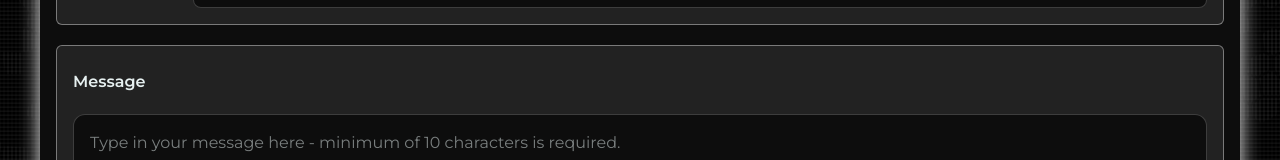
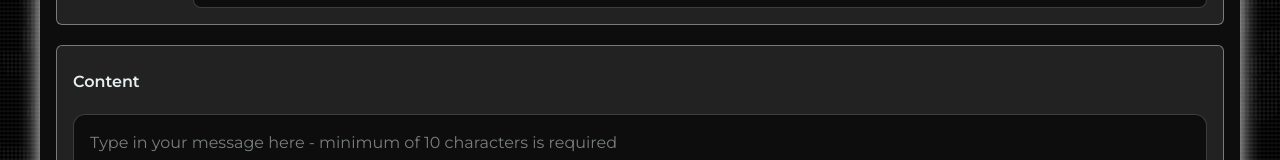
Before and after one commit to LukCen/LBJPortfolio, a Vue app: page / in a window 1280 px wide. Shown: the part 2473-2633 px from the top of the page. Built offline with nearby package versions, Linux system fonts and the light colour scheme; no server answers.

Commit message:
languages - contact section properly lang versioned

```diff
--- a/src/components/ContactMe.vue
+++ b/src/components/ContactMe.vue
@@ -41,24 +41,24 @@ async function sendEmail() {
 
 <template>
   <section id="contact" class="flex flex-col gap-5 bg-medium p-4 rounded-xl shadow-primary">
-    <h2 class="section_header text-secondary font-bold text-shadow-[0px_0px_20px_var(--color-secondary)]">Contact</h2>
+    <h2 class="section_header text-secondary font-bold text-shadow-[0px_0px_20px_var(--color-secondary)]">{{ $t('contact.title') }}</h2>
     <form @submit.prevent="sendEmail" class="flex flex-col gap-5">
       <!-- client email -->
       <div class="form-block flex gap-5 border-1 border-[rgba(255,255,255,0.4)] bg-dark px-4 py-4 rounded-md">
-        <label class="min-w-[100px] text-center flex justify-center items-center font-semibold" for="contact-email">Your
-          e-mail</label>
-        <input required placeholder="Type in your e-mail here, so I can get back to you!" v-model="email" class="w-full p-2 min-h-[40px] rounded-lg bg-medium border-1 border-[rgba(255,255,255,0.2)]"
-          id="contact-email" type="email">
+        <label class="min-w-[100px] text-center flex justify-center items-center font-semibold" for="contact-email">{{ $t('contact.email.label') }}</label>
+        <input required :placeholder="$t('contact.email.placeholder')" v-model="email" class="w-full p-2 min-h-[40px] rounded-lg bg-medium border-1 border-[rgba(255,255,255,0.2)]" id="contact-email"
+          type="email">
       </div>
       <!-- title -->
       <div class="form-block flex gap-5 border-1 border-[rgba(255,255,255,0.4)] bg-dark px-4 py-4 rounded-md">
-        <label class="min-w-[100px] flex justify-start items-center font-semibold" for="contact-title">Title</label>
-        <input require placeholder="Your email title." v-model="title" class="w-full p-2 min-h-[40px] rounded-lg bg-medium border-1 border-[rgba(255,255,255,0.2)]" id="contact-title" type="text">
+        <label class="min-w-[100px] flex justify-start items-center font-semibold" for="contact-title">{{ $t('contact.email_title.label') }}</label>
+        <input require :placeholder="$t('contact.email_title.placeholder')" v-model="title" class="w-full p-2 min-h-[40px] rounded-lg bg-medium border-1 border-[rgba(255,255,255,0.2)]"
+          id="contact-title" type="text">
       </div>
       <!-- message -->
       <div class="form-block flex flex-col gap-5 border-1 border-[rgba(255,255,255,0.4)] rounded-md bg-dark px-4 py-6">
-        <label for="contact-contents" class="font-semibold">Message</label>
-        <textarea required minlength="10" placeholder="Type in your message here - minimum of 10 characters is required." v-model="content" id="contact-contents"
+        <label for="contact-contents" class="font-semibold">{{ $t('contact.email_message.label') }}</label>
+        <textarea required minlength="10" :placeholder="$t('contact.email_message.placeholder')" v-model="content" id="contact-contents"
           class="w-full p-4 min-h-[40px] rounded-xl bg-medium border-1 border-[rgba(255,255,255,0.2)]" rows="10"></textarea>
       </div>
       <!-- submit -->
--- a/src/main.ts
+++ b/src/main.ts
@@ -45,6 +45,22 @@ const i18n = createI18n({
         {
           repo: 'Check the repo',
           demo: 'See in action'
+        },
+
+      },
+      contact: {
+        title: 'Contact',
+        email: {
+          label: 'Your e-mail',
+          placeholder: 'Type in your e-mail here, so I can get back to you!'
+        },
+        email_title: {
+          label: 'Title',
+          placeholder: 'Your email title.'
+        },
+        email_message: {
+          label: 'Content',
+          placeholder: 'Type in your message here - minimum of 10 characters is required'
         }
       }
     },
@@ -78,12 +94,27 @@ const i18n = createI18n({
             desc: projectList[2].desc_pl,
           }
         ],
-        buttons:
-        {
+        buttons: {
           repo: 'Sprawdź repozytorium',
           demo: 'Sprawdź w akcji'
+        },
+
+
+      },
+      contact: {
+        title: 'Kontakt',
+        email: {
+          label: 'Twój email',
+          placeholder: 'Wpisz tutaj swój adres e-mail, żebym mógł odpowiedzieć!'
+        },
+        email_title: {
+          label: 'Tytuł',
+          placeholder: 'Tytuł twojej wiadomości e-mail.'
+        },
+        email_message: {
+          label: 'Treść',
+          placeholder: 'Tutaj wpisz swoją wiadomość - wymagane jest minimum 10 znaków.'
         }
-
       }
 
     }
```
